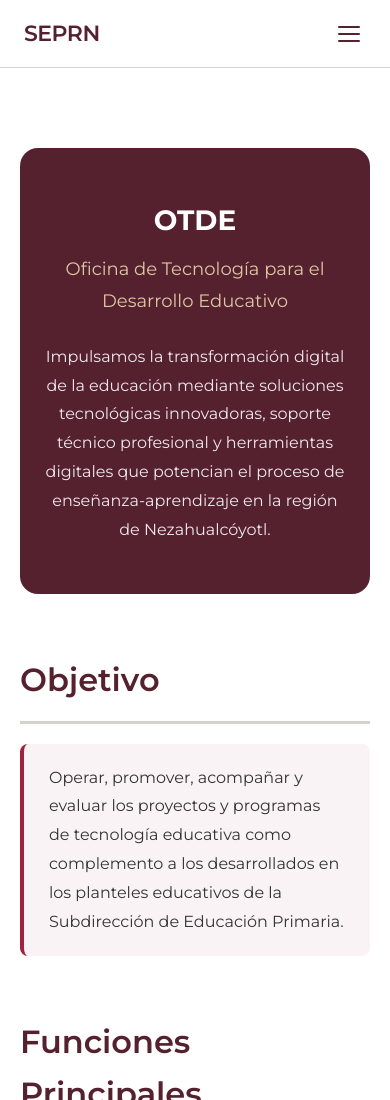
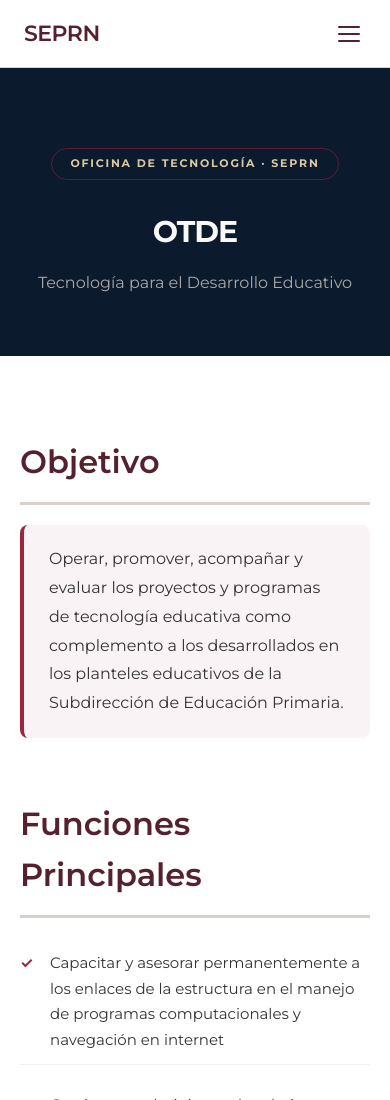
Before and after one commit to educaneza/seprn-sitio, a plain HTML site: page otde.html in a window 390 px wide. Shown: the top 1100 px of the page. Drawn offline with Linux system fonts and the light colour scheme.

Commit message:
Aplicar hero midnight a páginas de área internas
Reemplaza el card guinda redondeado (.area-hero) con el hero full-bleed
midnight (#0C1A2E) en las 7 páginas de área. Añade .hero-sm a styles.css
para variante compacta (50px → 36px). Ajusta también el h1 del hero
principal del index de 64px a 50px para que el título quede en 2 líneas.

Co-Authored-By: Claude Sonnet 4.6 <noreply@anthropic.com>

```diff
--- a/otde.html
+++ b/otde.html
@@ -20,31 +20,6 @@
     <link rel="icon" href="favicon.svg" type="image/svg+xml">
     <link rel="stylesheet" href="styles.css">
     <style>
-        .area-hero {
-            background: var(--guinda);
-            padding: 70px 50px;
-            border-radius: 18px;
-            margin-bottom: 50px;
-            text-align: center;
-        }
-        .area-hero h1 {
-            font-size: 38px;
-            font-weight: 700;
-            color: white;
-            margin-bottom: 10px;
-        }
-        .area-hero .subtitulo {
-            font-size: 18px;
-            color: #ddc8a4;
-            margin-bottom: 25px;
-        }
-        .area-hero p {
-            font-size: 16px;
-            color: rgba(255,255,255,0.9);
-            max-width: 750px;
-            margin: 0 auto;
-            line-height: 1.8;
-        }
         .seccion {
             margin-bottom: 60px;
         }
@@ -357,8 +332,6 @@
             background: #f0f0f0;
         }
         @media(max-width:768px){
-            .area-hero { padding: 50px 25px; }
-            .area-hero h1 { font-size: 28px; }
             .servicios-nav { flex-direction: column; }
             .servicio-tab { width: 100%; }
             .resource-grid { grid-template-columns: 1fr; }
@@ -389,13 +362,15 @@
     </nav>
 </header>
 
+<section class="hero hero-sm">
+    <div class="hero-inner">
+        <span class="hero-badge">OFICINA DE TECNOLOGÍA · SEPRN</span>
+        <h1>OTDE</h1>
+        <p>Tecnología para el Desarrollo Educativo</p>
+    </div>
+    <div class="hero-glow"></div>
+</section>
 <section class="content-section">
-    <!-- Hero Institucional -->
-    <div class="area-hero">
-        <h1>OTDE</h1>
-        <p class="subtitulo">Oficina de Tecnología para el Desarrollo Educativo</p>
-        <p>Impulsamos la transformación digital de la educación mediante soluciones tecnológicas innovadoras, soporte técnico profesional y herramientas digitales que potencian el proceso de enseñanza-aprendizaje en la región de Nezahualcóyotl.</p>
-    </div>
 
     <!-- Objetivo -->
     <div class="seccion">
--- a/styles.css
+++ b/styles.css
@@ -158,9 +158,9 @@ nav a.active {
 }
 
 .hero h1 {
-    font-size: 64px;
+    font-size: 50px;
     font-weight: 700;
-    letter-spacing: -2.5px;
+    letter-spacing: -1.5px;
     line-height: 1.05;
     margin-bottom: 24px;
     color: #F9F8F5;
@@ -608,8 +608,8 @@ footer {
     }
 
     .hero h1 {
-        font-size: 40px;
-        letter-spacing: -1.5px;
+        font-size: 32px;
+        letter-spacing: -1px;
     }
 
     .hero p {
@@ -675,8 +675,8 @@ footer {
     }
 
     .hero h1 {
-        font-size: 34px;
-        letter-spacing: -1.5px;
+        font-size: 28px;
+        letter-spacing: -1px;
     }
 
     .hero p {
@@ -845,3 +845,24 @@ footer {
         letter-spacing: -1px;
     }
 }
+
+/* ── HERO VARIANTE PÁGINAS INTERNAS ── */
+.hero-sm .hero-inner {
+    padding: 100px 40px 80px;
+}
+
+.hero-sm h1 {
+    font-size: 36px;
+    letter-spacing: -1px;
+}
+
+@media (max-width: 768px) {
+    .hero-sm .hero-inner {
+        padding: 80px 24px 60px;
+    }
+
+    .hero-sm h1 {
+        font-size: 30px;
+        letter-spacing: -1px;
+    }
+}
```
Also changed, not shown: academica.html (+9 -10 lines), juridico.html (+8 -10 lines), oeve.html (+8 -10 lines), personal.html (+9 -10 lines), planeacion.html (+9 -10 lines), recursos.html (+9 -10 lines).
